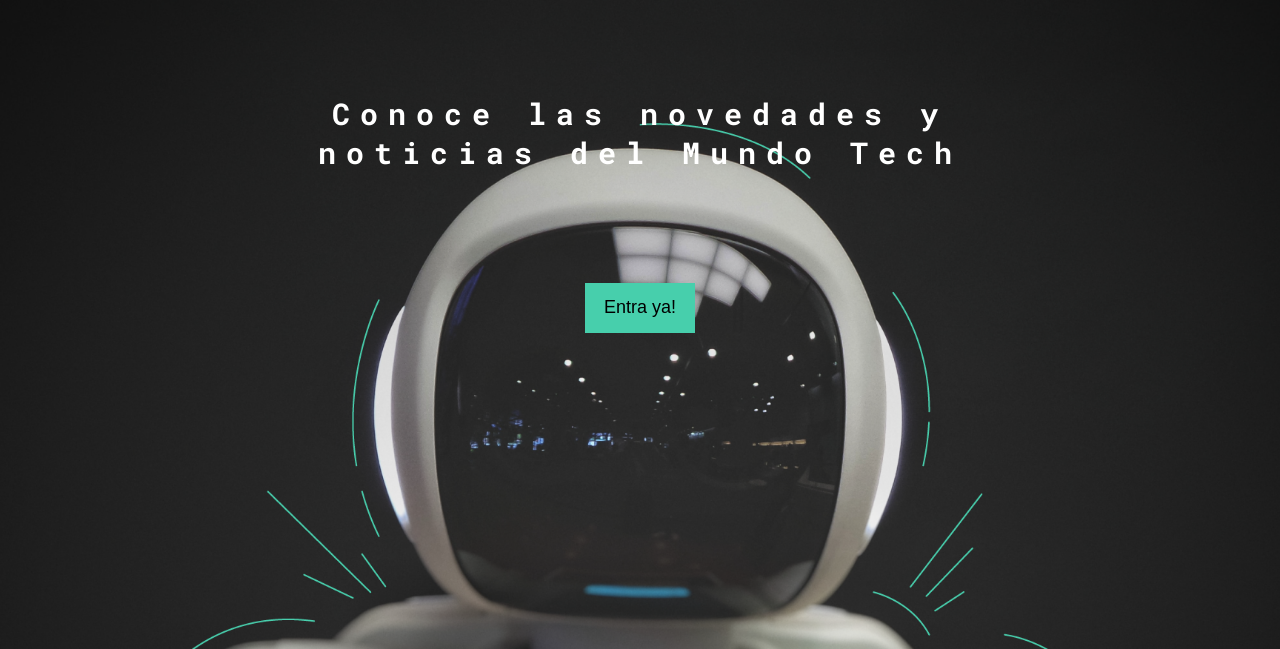
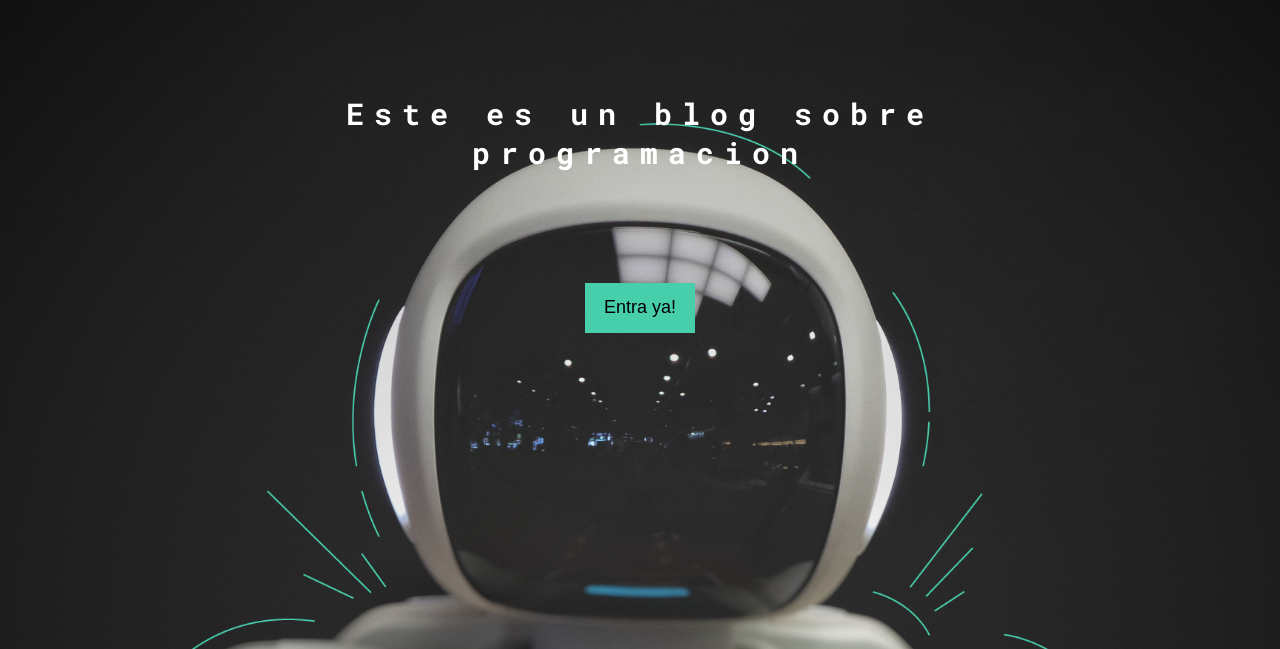
Before and after one commit to LAHC612/blog_maquetacion, a plain HTML site: page blog/index.html in a window 1280 px wide. Shown: the part 151-800 px from the top of the page. Drawn offline with Linux system fonts and the light colour scheme.

Commit message:
Se cambio frse del index

```diff
--- a/blog/index.html
+++ b/blog/index.html
@@ -34,7 +34,7 @@
         <main class="home-main">
             <section>
                 <h1 class="home-main-text">
-                    Conoce las novedades y noticias del Mundo Tech
+                    Este es un blog sobre programacion
                 </h1>
                 <button class="home-main-button">
                     <a href="blogs.html">Entra ya!</a>
```
